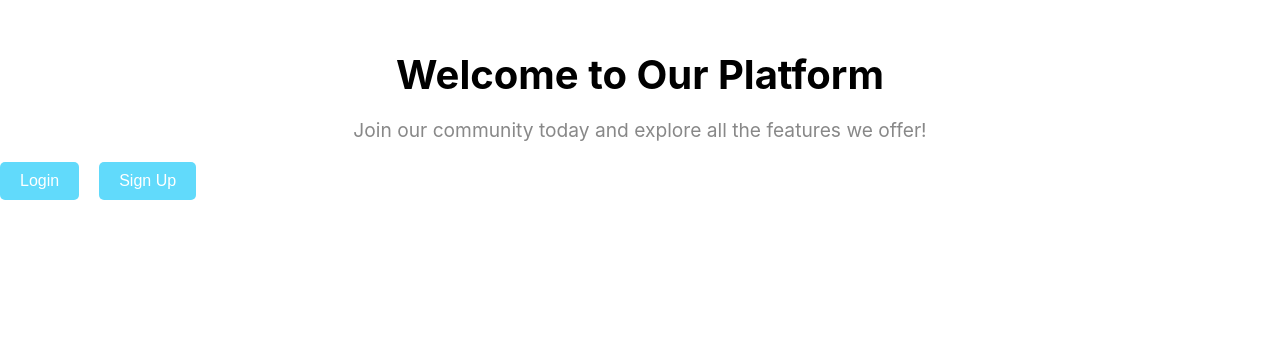
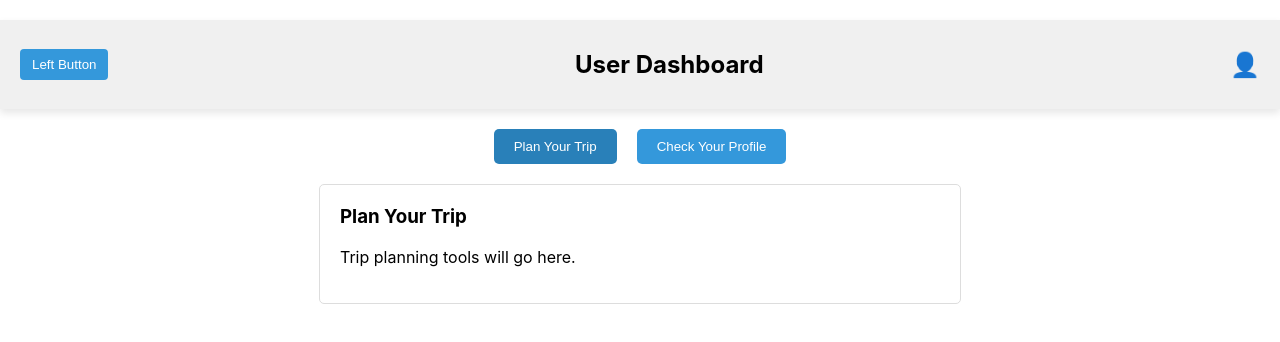
Before and after one commit to nsriv531/Promenade-HTC-2024-, a React (Create React App) app: page / in a window 1280 px wide. Shown: the top 342 px of the page. Built offline with nearby package versions, Linux system fonts and the light colour scheme.

Commit message:
loginview

```diff
--- /dev/null
+++ b/src/Dashboard.js
@@ -0,0 +1,47 @@
+// src/Components/Dashboard.js
+import React, { useState } from 'react';
+import './Styling/Dashboard.css'; // For custom CSS styling
+
+function Dashboard() {
+  const [activeTab, setActiveTab] = useState("trip");
+
+  return (
+    <div className="dashboard">
+      <div className="dashboard-header">
+        <button className="left-button">Left Button</button> {/* Placeholder button */}
+        <h2>User Dashboard</h2>
+        <div className="profile-icon">👤</div> {/* Profile icon */}
+      </div>
+
+      <div className="tab-buttons">
+        <button
+          className={`tab-button ${activeTab === "trip" ? "active" : ""}`}
+          onClick={() => setActiveTab("trip")}
+        >
+          Plan Your Trip
+        </button>
+        <button
+          className={`tab-button ${activeTab === "profile" ? "active" : ""}`}
+          onClick={() => setActiveTab("profile")}
+        >
+          Check Your Profile
+        </button>
+      </div>
+
+      <div className="tab-content">
+        {activeTab === "trip" && <PlanYourTrip />}
+        {activeTab === "profile" && <CheckYourProfile />}
+      </div>
+    </div>
+  );
+}
+
+function PlanYourTrip() {
+  return <div><h3>Plan Your Trip</h3><p>Trip planning tools will go here.</p></div>;
+}
+
+function CheckYourProfile() {
+  return <div><h3>Your Profile</h3><p>Profile details and settings will go here.</p></div>;
+}
+
+export default Dashboard;
--- /dev/null
+++ b/src/Styling/Dashboard.css
@@ -0,0 +1,65 @@
+
+.dashboard {
+    display: flex;
+    flex-direction: column;
+    align-items: center;
+    padding: 20px;
+  }
+
+  .dashboard-header {
+    width: 100%;
+    display: flex;
+    justify-content: space-between;
+    align-items: center;
+    padding: 10px 20px;
+    background-color: #f0f0f0;
+    box-shadow: 0 4px 8px rgba(0, 0, 0, 0.1);
+  }
+
+  .left-button {
+    padding: 8px 12px;
+    background-color: #3498db;
+    color: white;
+    border: none;
+    border-radius: 4px;
+    cursor: pointer;
+  }
+
+  .profile-icon {
+    font-size: 24px;
+    cursor: pointer;
+  }
+
+  .tab-buttons {
+    display: flex;
+    gap: 20px;
+    margin-top: 20px;
+  }
+
+  .tab-button {
+    padding: 10px 20px;
+    border: none;
+    background-color: #3498db;
+    color: white;
+    border-radius: 5px;
+    cursor: pointer;
+    transition: background-color 0.3s;
+  }
+
+  .tab-button.active {
+    background-color: #2980b9;
+  }
+
+  .tab-content {
+    margin-top: 20px;
+    width: 100%;
+    max-width: 600px;
+    padding: 20px;
+    border: 1px solid #ddd;
+    border-radius: 5px;
+    background-color: #fff;
+  }
+
+  .tab-content h3 {
+    margin-top: 0;
+  }
--- a/src/index.js
+++ b/src/index.js
@@ -2,14 +2,15 @@ import React from 'react';
 import ReactDOM from 'react-dom/client';
 import './index.css';
 import App from './App';
+import Dashboard from './Dashboard';
 import reportWebVitals from './reportWebVitals';
 import { BrowserRouter } from 'react-router-dom';
-
 const root = ReactDOM.createRoot(document.getElementById('root'));
 root.render(
   <React.StrictMode>
     <BrowserRouter>
-      <App />
+      {/* <App /> */}
+      <Dashboard />
     </BrowserRouter>
   </React.StrictMode>
 );
```
